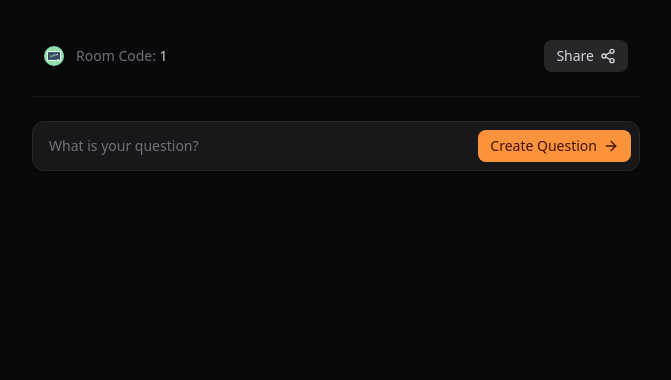
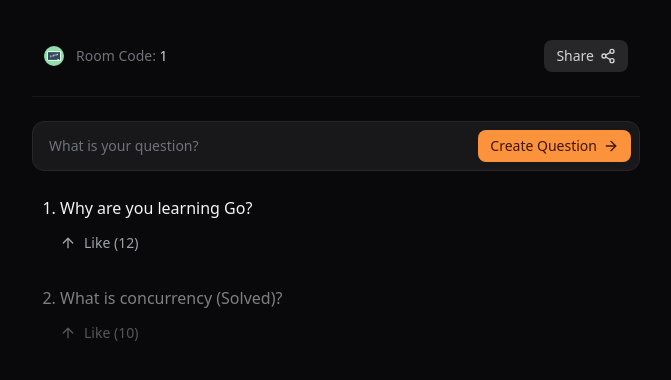
Before and after one commit to vhrboliveira/ask-me-anything-app, a React (Vite) app: page /room/1 in a window 1280 px wide. Shown: the top 380 px of the page, without its empty margins (304-975 px from the left). Built offline with nearby package versions, Linux system fonts and the light colour scheme.

Commit message:
feat: create basic Message component

```diff
--- /dev/null
+++ b/src/components/message.tsx
@@ -0,0 +1,40 @@
+import { ArrowUp } from "lucide-react";
+import { useState } from "react";
+
+interface MessageProps {
+  text: string
+  reactionCount: number
+  answered?: boolean
+}
+
+export function Message({text, reactionCount, answered = false} : MessageProps) {
+  const [hasReacted, setHasReacted] = useState(false);
+
+  function handleMessageReaction() {
+    setHasReacted(true)
+  }
+
+  return (
+    <li data-answered={answered} className="ml-4 leading-relaxed text-zinc-100 data-[answered=true]:opacity-50 data-[answered=true]:pointer-events-none">
+      {text}
+      {hasReacted ? (
+        <button
+          type="button"
+          className="mt-3 flex items-center gap-2 text-orange-400 text-sm font-medium hover:text-orange-500"
+        >
+          <ArrowUp className="size-4" />
+          Like ({reactionCount})
+        </button>
+      ) : (
+        <button
+          type="button"
+          onClick={handleMessageReaction}
+          className="mt-3 flex items-center gap-2 text-zinc-400 text-sm font-medium hover:text-zinc-300"
+        >
+          <ArrowUp className="size-4" />
+          Like ({reactionCount})
+        </button>
+      )}
+    </li>
+  );
+}
--- a/src/pages/room.tsx
+++ b/src/pages/room.tsx
@@ -58,6 +58,12 @@
       </form>
 
       <ol className="list-decimal list-outside px-3 space-y-8">
+        <Message text="Why are you learning Go?" reactionCount={12} />
+        <Message
+          text="What is concurrency (Solved)?"
+          reactionCount={10}
+          answered
+        />
       </ol>
     </div>
   );
```
